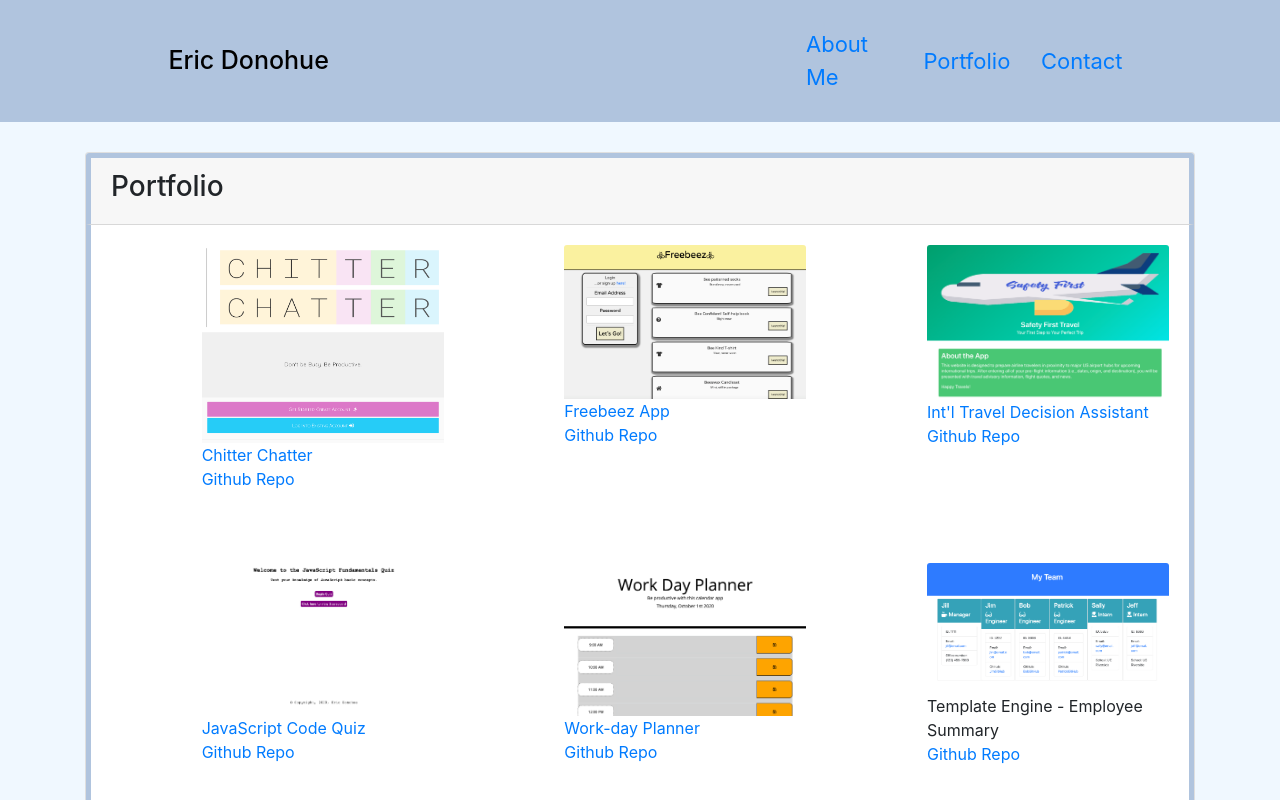
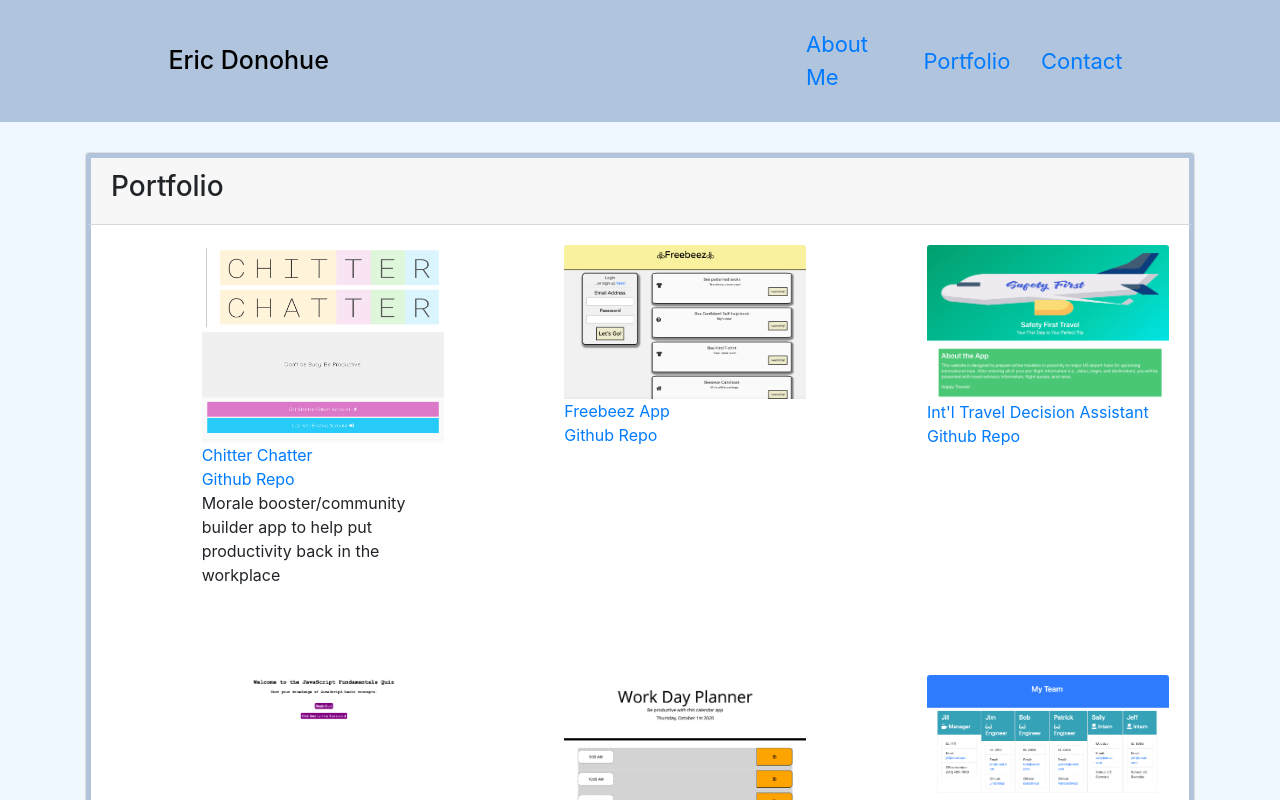
Before and after one commit to edonohue8/react-portfolio, a React (Create React App) app: page /Portfolio in a window 1280 px wide. Shown: the top 800 px of the page. Built offline with nearby package versions, Linux system fonts and the light colour scheme.

Commit message:
updated portfolio pg with description

```diff
--- a/src/pages/Portfolio.js
+++ b/src/pages/Portfolio.js
@@ -38,6 +38,8 @@ const Portfolio = () => {
                                     <a href="https://chitterchatter-app-ed.herokuapp.com">Chitter Chatter</a>
                                     <br></br>
                                     <a href="https://github.com/bbrintle/chitter-chatter">Github Repo</a>
+                                    <br></br>
+                                    <p>Morale booster/community builder app to help put productivity back in the workplace</p>
                                 </article>
 
                             </div>
```
Also changed, not shown: 1 other file (tests, documents, lock files or other folders).
